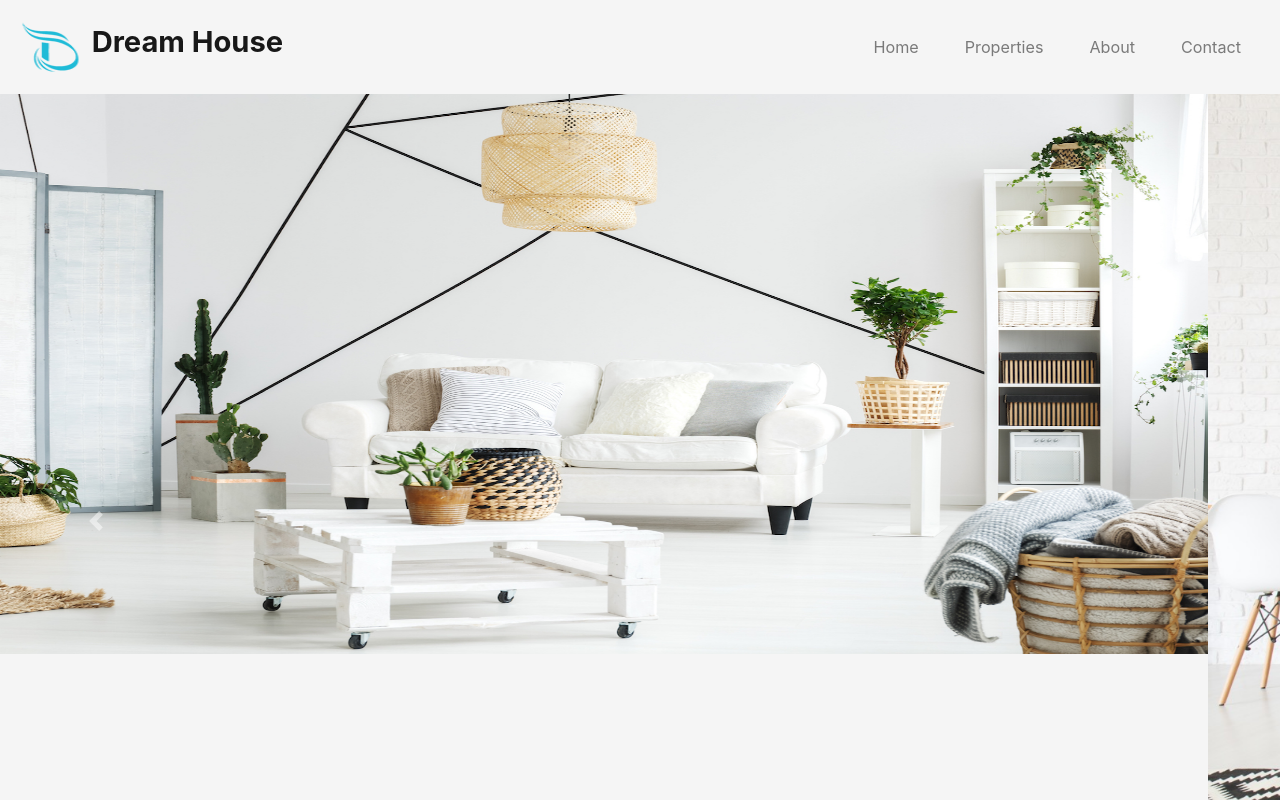
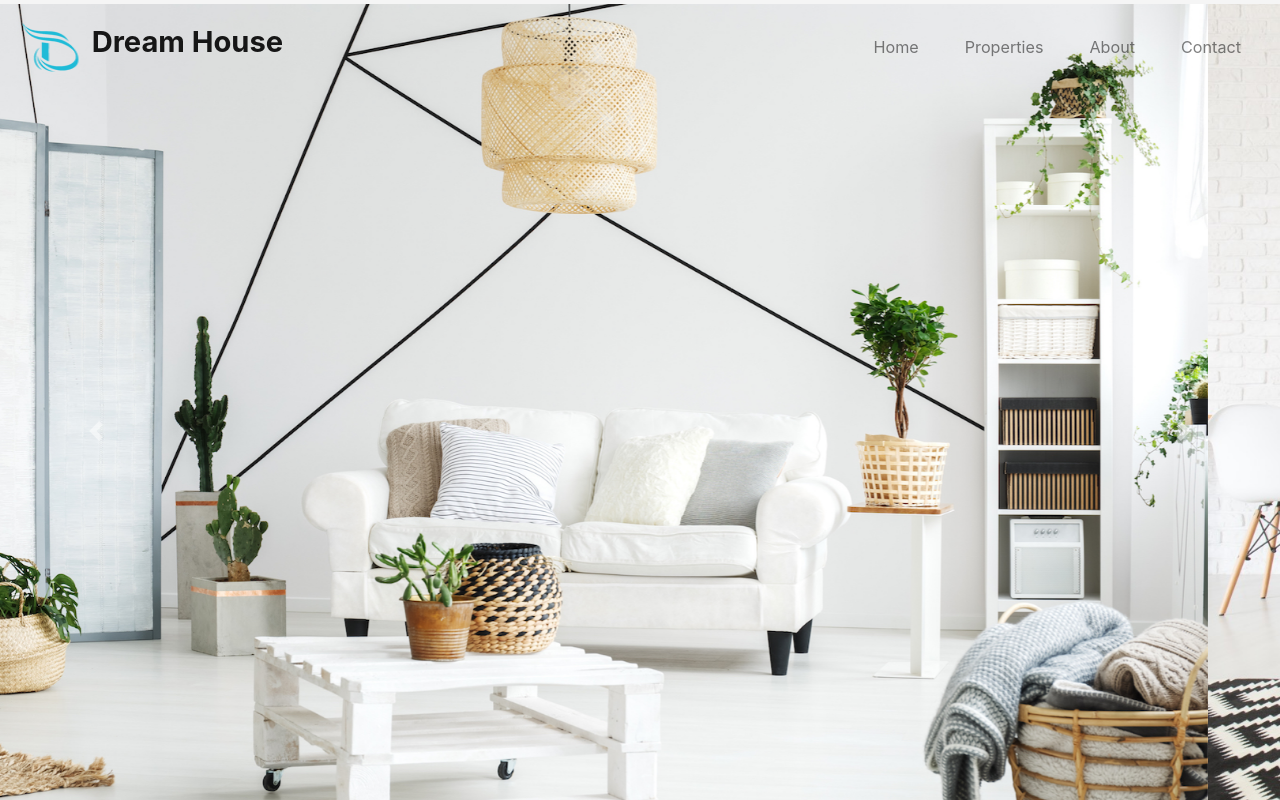
Before and after one commit to AyyanNiazi/Real-Estate, a React (Create React App) app: page / in a window 1280 px wide. Shown: the top 800 px of the page. Built offline with nearby package versions, Linux system fonts and the light colour scheme.

Commit message:
property styling initial

```diff
--- a/src/component/header.js
+++ b/src/component/header.js
@@ -10,7 +10,7 @@ class Header extends Component {
     }
     render() {
         return (
-            <div>
+            <div class='my-nav' >
                 {/* navbar starting here */}
 
                 <nav class="navbar  navbar-expand-lg navbar-light"  style={{backgroundColor: 'transparen'}}>
--- a/src/component/home.js
+++ b/src/component/home.js
@@ -32,7 +32,7 @@ class Home extends Component {
     render() {
         return (
             <div>
-                <section className='' >
+                <section className='home-sec-1'>
                     <div id="carouselExampleIndicators" class="carousel slide" data-ride="carousel">
                         <ol class="carousel-indicators">
                             <li data-target="#carouselExampleIndicators" data-slide-to="0" class="active"></li>
--- a/src/component/properties/properties.js
+++ b/src/component/properties/properties.js
@@ -43,14 +43,14 @@ class Properties extends Component {
                         <li data-target="#carouselExampleIndicators" data-slide-to="1"></li>
                         <li data-target="#carouselExampleIndicators" data-slide-to="2"></li>
                     </ol>
-                    <div class="carousel-inner">
-                        <div class="carousel-item active">
-                            <img class="d-block w-100" src={home4} alt="First Home image" />
+                    <div class="carousel-inner" style={{zIndex: '-1px'}} >
+                        <div class="carousel-item active" style={{zIndex: '-1px'}} >
+                            <img class="d-block w-100" src={home4} alt="First Home image" style={{zIndex: '-1px'}}/>
                         </div>
-                        <div class="carousel-item">
+                        <div class="carousel-item" style={{zIndex: '-1px'}}>
                             <img class="d-block w-100" src={home2} alt="Second home image" />
                         </div>
-                        <div class="carousel-item">
+                        <div class="carousel-item" style={{zIndex: '-1px'}}>
                             <img class="d-block w-100" src={home3} alt="Third home image" />
                         </div>
                     </div>
--- a/src/component/stylesheets/header.css
+++ b/src/component/stylesheets/header.css
@@ -4,7 +4,10 @@
     font-weight: 700;
     transition: 0.7s
 }
+.my-nav{
+    z-index: 1;
 
+}
 .logo-text:hover{
     color: #10c0df
 }
--- a/src/component/stylesheets/home.css
+++ b/src/component/stylesheets/home.css
@@ -2,8 +2,19 @@ body{
     background-color: whitesmoke
 }
 
+.home-sec-1{
+    margin-top: -90px;
+    z-index: -1px!important;
+}
+
 .carousel-item img{
-    height: 70vh;
+    /* height: 700px; */
+    z-index: -1;
+    background-size: 100% 100%;
+}
+.carousel-item{
+    /* height: 700px; */
+    z-index: -1;
     /* background-size: 50% 50%; */
 }
 
@@ -83,7 +94,7 @@ body{
 .new-home-div-3{
     background-repeat: no-repeat!important;
     /* height: 100%; */
-    background-size: 100% 100%;
+    background-size: 100% 100% !important;
     background: url('../images/home5.jpeg')
 }
 
--- a/src/component/stylesheets/properties.css
+++ b/src/component/stylesheets/properties.css
@@ -15,8 +15,8 @@
 .sec-prop-2{
     background: #fff;
     height: fit-content;
-    /* margin-top: -80px; */
-    z-index: 99999999;
+    margin-top: -80px;
+    z-index: 1px;
     padding-top: 30px;
     box-shadow: 4px 4px 12px #888;
 }
```
